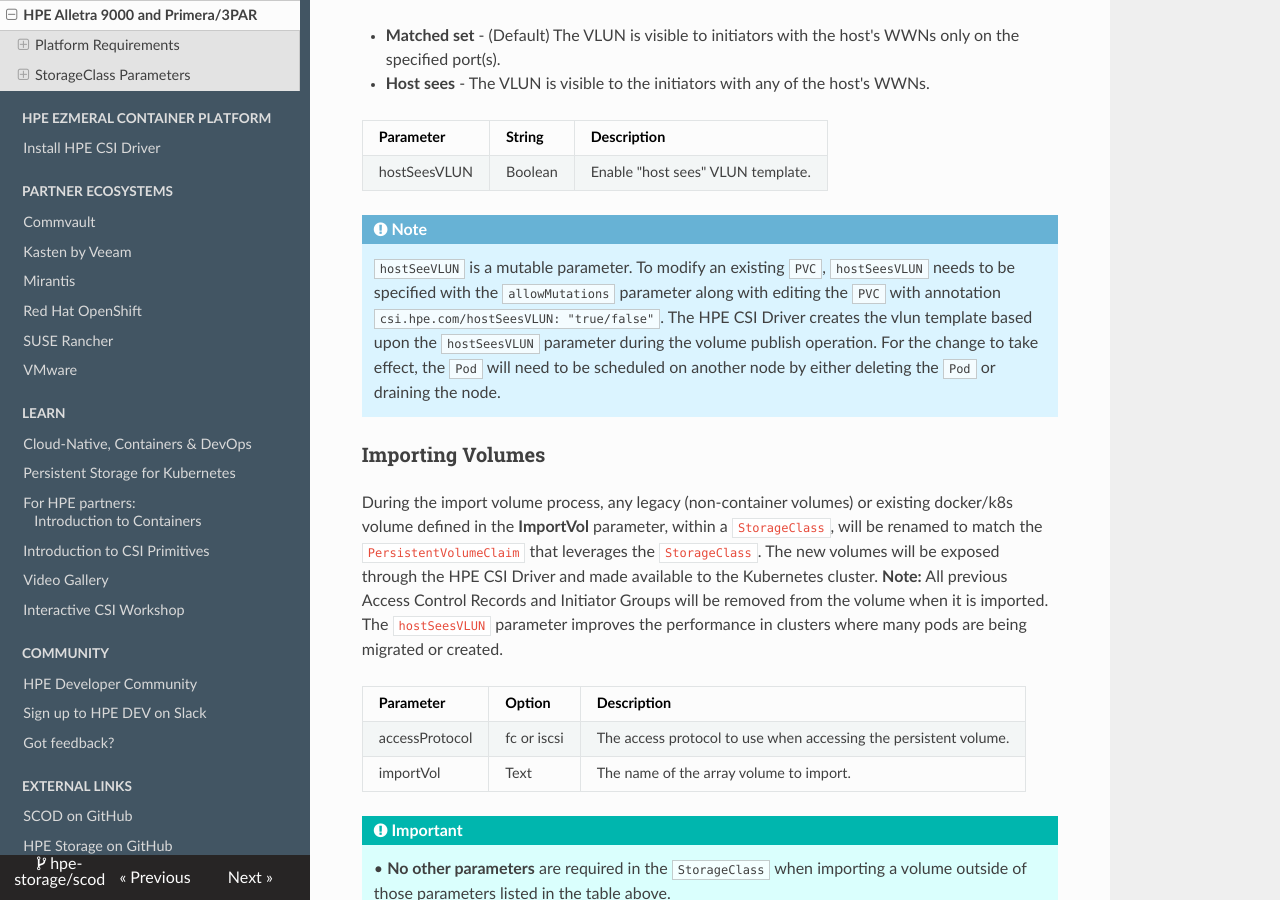
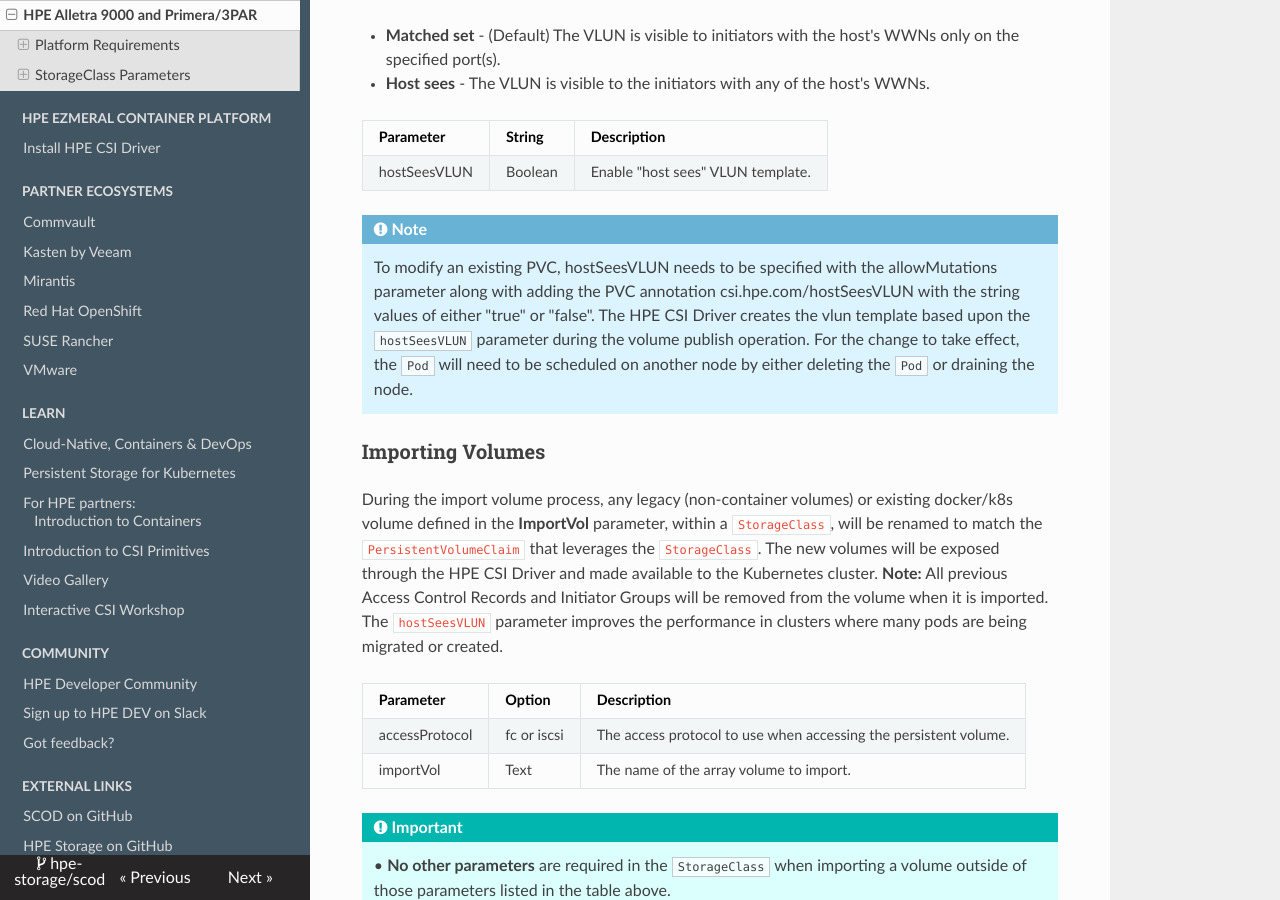
Before and after one commit to hpe-storage/scod, an MkDocs documentation site: the page built from docs/container_storage_provider/hpe_alletra_9000/index.md, in a window 1280 px wide and 900 px high, scrolled down 3346 px. Built offline with MkDocs 1.6.1, drawn with Linux system fonts in a browser that asks for light colours; nearby versions of some CDN libraries.

Commit message:
updates to the VLUN Template docs
Signed-off-by: Chris Snell <snell.chris@gmail.com>

```diff
--- a/docs/container_storage_provider/hpe_alletra_9000/index.md
+++ b/docs/container_storage_provider/hpe_alletra_9000/index.md
@@ -92,7 +92,7 @@
 | hostSeesVLUN | Boolean | Enable "host sees" VLUN template. |
 
 !!! note
-    `hostSeeVLUN` is a mutable parameter. To modify an existing `PVC`, `hostSeesVLUN` needs to be specified with the `allowMutations` parameter along with editing the `PVC` with annotation `csi.hpe.com/hostSeesVLUN: "true/false"`. The HPE CSI Driver creates the vlun template based upon the `hostSeesVLUN` parameter during the volume publish operation. For the change to take effect, the `Pod` will need to be scheduled on another node by either deleting the `Pod` or draining the node.
+    To modify an existing PVC, hostSeesVLUN needs to be specified with the allowMutations parameter along with adding the PVC annotation csi.hpe.com/hostSeesVLUN with the string values of either "true" or "false". The HPE CSI Driver creates the vlun template based upon the `hostSeesVLUN` parameter during the volume publish operation. For the change to take effect, the `Pod` will need to be scheduled on another node by either deleting the `Pod` or draining the node.
 
 ### Importing Volumes
 
```
